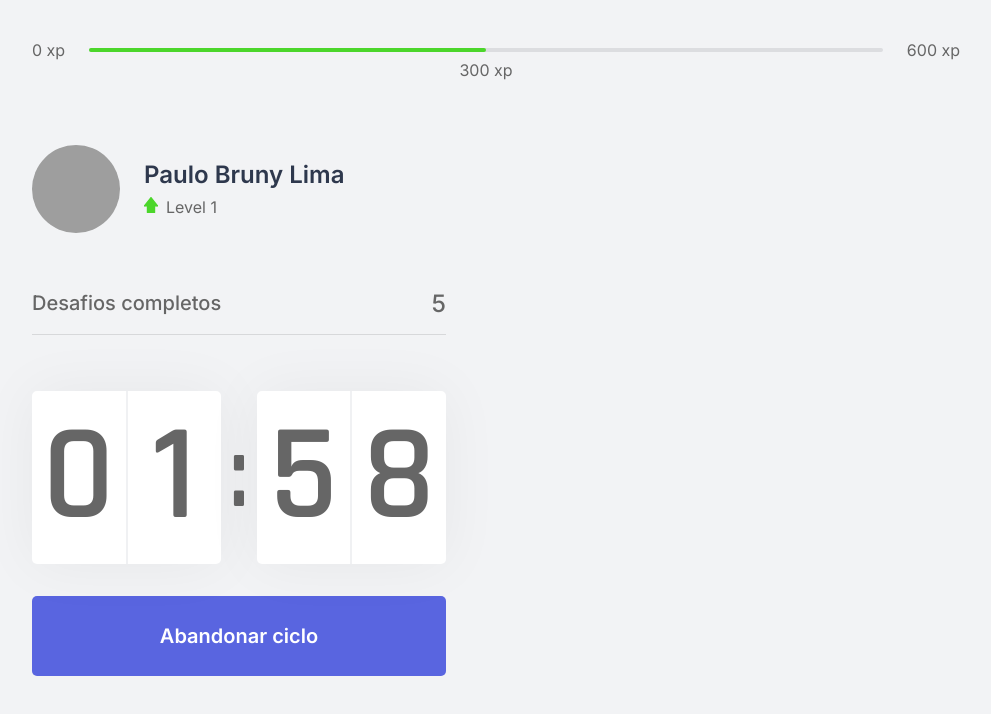
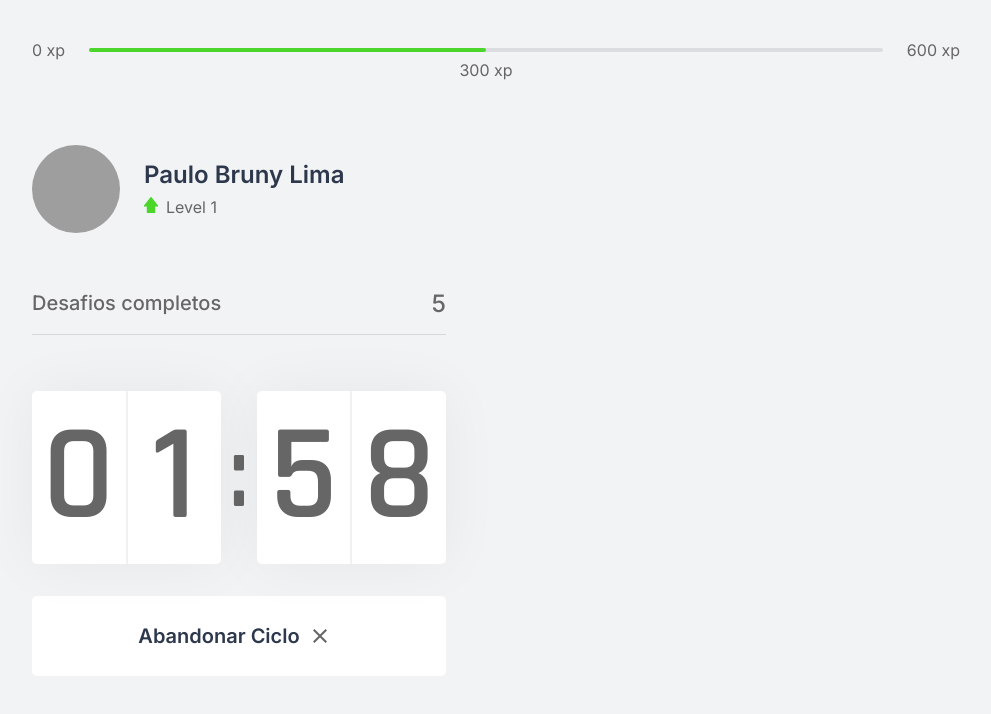
Before and after one commit to pbruny/nlw-04-next, a Next.js app: page / in a window 1280 px wide. Both pictures are taken after a click on the button "Iniciar um ciclo". Shown: the top 714 px of the page, without its empty margins (144-1135 px from the left). Built offline with nearby package versions, Linux system fonts and the light colour scheme; grey boxes are pictures that could not be loaded.

Commit message:
create the real count functionality

```diff
--- a/src/components/Countdown/index.tsx
+++ b/src/components/Countdown/index.tsx
@@ -3,7 +3,7 @@ import styles from '../../styles/components/Countdown.module.css'
 
 export default function Countdown() {
   const [time, setTime] = useState(2 * 60)
-  const [active, setActive] = useState(false)
+  const [isActive, setIsActive] = useState(false)
 
   const minutes = Math.floor(time / 60)
   const seconds = time % 60
@@ -12,15 +12,15 @@ export default function Countdown() {
   const [secondLeft, secondRight] = String(seconds).padStart(2, '0').split('')
 
   useEffect(() => {
-    if (active && time > 0) {
+    if (isActive && time > 0) {
       setTimeout(() => {
         setTime(time - 1)
       }, 1000)
     }
-  }, [active, time])
+  }, [isActive, time])
 
   function startCountdown() {
-    setActive(!active)
+    setIsActive(!isActive)
   }
 
   return (
@@ -37,13 +37,24 @@ export default function Countdown() {
         </div>
       </div>
 
+      {isActive ? (
+        <button
+          type="button"
+          className={styles.countdownButton + ' ' + styles.countdownCloseButton}
+          onClick={startCountdown}
+        >
+          Abandonar Ciclo{' '}
+          <img src="icons/close.svg" alt="Símbolo de um x para fechar" />
+        </button>
+      ) : (
         <button
           type="button"
           className={styles.countdownButton}
           onClick={startCountdown}
         >
-        {active ? 'Abandonar ciclo' : 'Iniciar um ciclo'}
+          Iniciar um ciclo
         </button>
+      )}
     </div>
   )
 }
--- a/src/styles/components/Countdown.module.css
+++ b/src/styles/components/Countdown.module.css
@@ -56,3 +56,13 @@
 .countdownButton:hover {
   background: var(--blue-dark);
 }
+
+.countdownCloseButton {
+  background: var(--white);
+  color: var(--title);
+}
+
+.countdownCloseButton:hover {
+  background: var(--red);
+  color: var(--white);
+}
```
Lines whose indentation alone changed are shown as unchanged.
